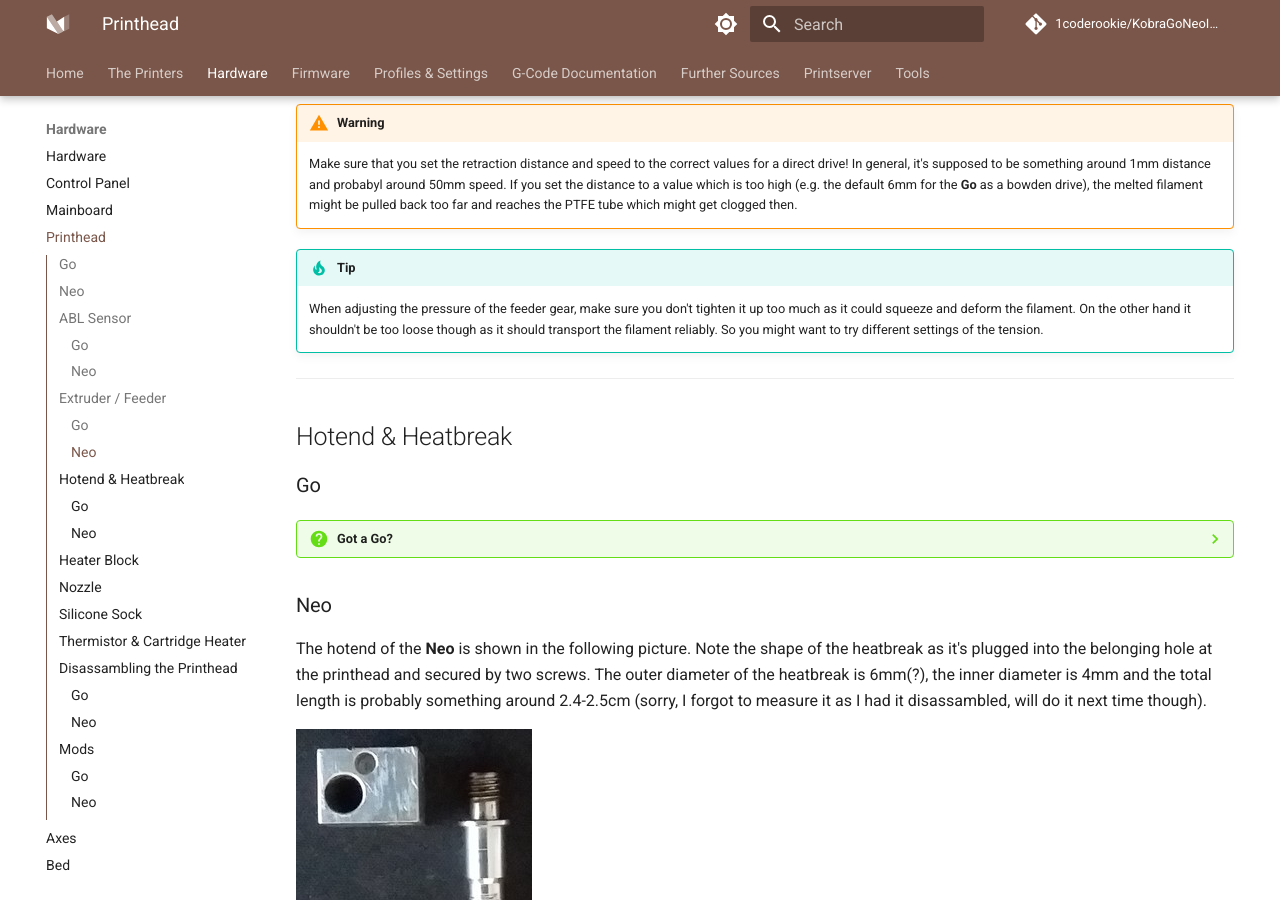
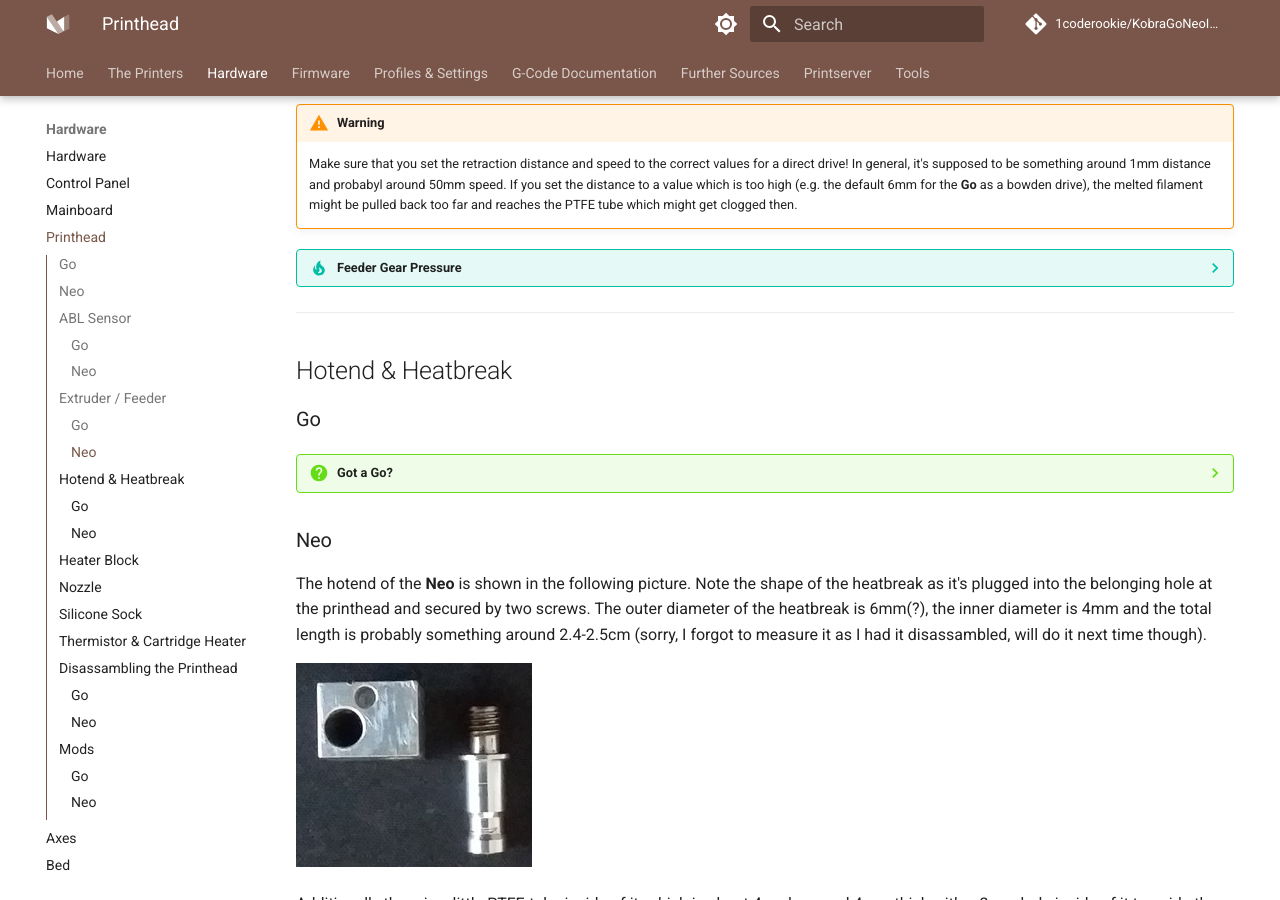
Before and after one commit to 1coderookie/KobraGoNeoInsights, an MkDocs documentation site: the page built from docs/hardware/printhead.md, in a window 1280 px wide and 900 px high, scrolled down 3983 px. Built offline with MkDocs 1.6.1 and Material for MkDocs 9.7.7, drawn with Linux system fonts in a browser that asks for light colours; comment, search, counter and statistics services are not loaded; some of the changed lines change nothing that is shown; some of the changed text lies outside the part shown.

Commit message:
Update printhead.md

```diff
--- a/docs/hardware/printhead.md
+++ b/docs/hardware/printhead.md
@@ -71,9 +71,9 @@
 
     Make sure that you set the retraction distance and speed to the correct values for a direct drive! In general, it's supposed to be something around 1mm distance and probabyl around 50mm speed. If you set the distance to a value which is too high (e.g. the default 6mm for the **Go** as a bowden drive), the melted filament might be pulled back too far and reaches the PTFE tube which might get clogged then.
 
-!!! tip
+??? tip "Feeder Gear Pressure"
 
-    When adjusting the pressure of the feeder gear, make sure you don't tighten it up too much as it could squeeze and deform the filament. On the other hand it shouldn't be too loose though as it should transport the filament reliably. So you might want to try different settings of the tension.
+    When adjusting the pressure of the feeder gear, make sure you don't tighten it up too much as it could squeeze and deform the filament. On the other hand it shouldn't be too loose though as it should transport the filament reliably. If you hold the filament with two fingers applying just a little amount of pressure and the feeder still pulls it out of your fingers, then you should be good. You might want to try different settings of the tension though.
 
 ---
 
@@ -211,7 +211,7 @@
 
     If you need to replace the thermistor and/or the cartridge heater, *make sure you don't overtighten the screws as it could harm both the thermistor and the heater cartridge!* <br> Note the dent from the screw and the deformed thermistor due to an overtightened screw from the manufacturer at my **Neo**.
 
-![Deformed thermistor due to an overtightened screw](../assets/images/head_therm-cart-broken_web.jpg)|
+    ![Deformed thermistor due to an overtightened screw](../assets/images/head_therm-cart-broken_web.jpg)
 
 ??? tip "General Tips"
 
@@ -219,7 +219,7 @@
 
     - When installing the parts at the heater block and putting back on the plastic cap of the printhead, I personally avoided to bend the thin wires as it was done within the original installation. I just guided the wires along outside the plastic cover. By doing so, you minimize the risk of getting a shortcut due to a harmed or melted wire isolation at the part where the wires are bent and twisted originally. The following picture shows my new installed thermistor and cartridge heater with the wires running outside of the plastic cap. <br> ![Wires running outside of the plastic cap](../assets/images/head_neo_new-sen-therm_web.jpg)
 
-!!! success
+??? tip "Execute PID Tuning"
 
     ***After successful installation of the new thermistor and/or cartridge heater, execute a PID tuning using e.g. Octoprint.***
 
```
